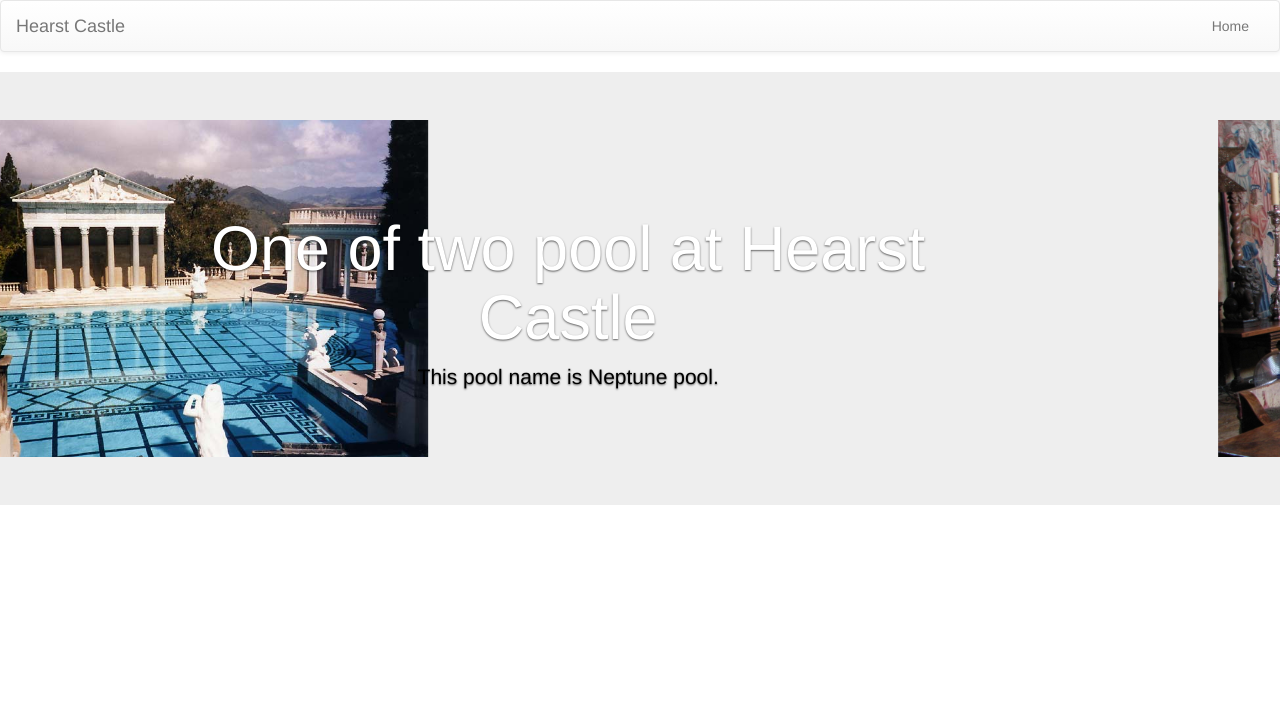
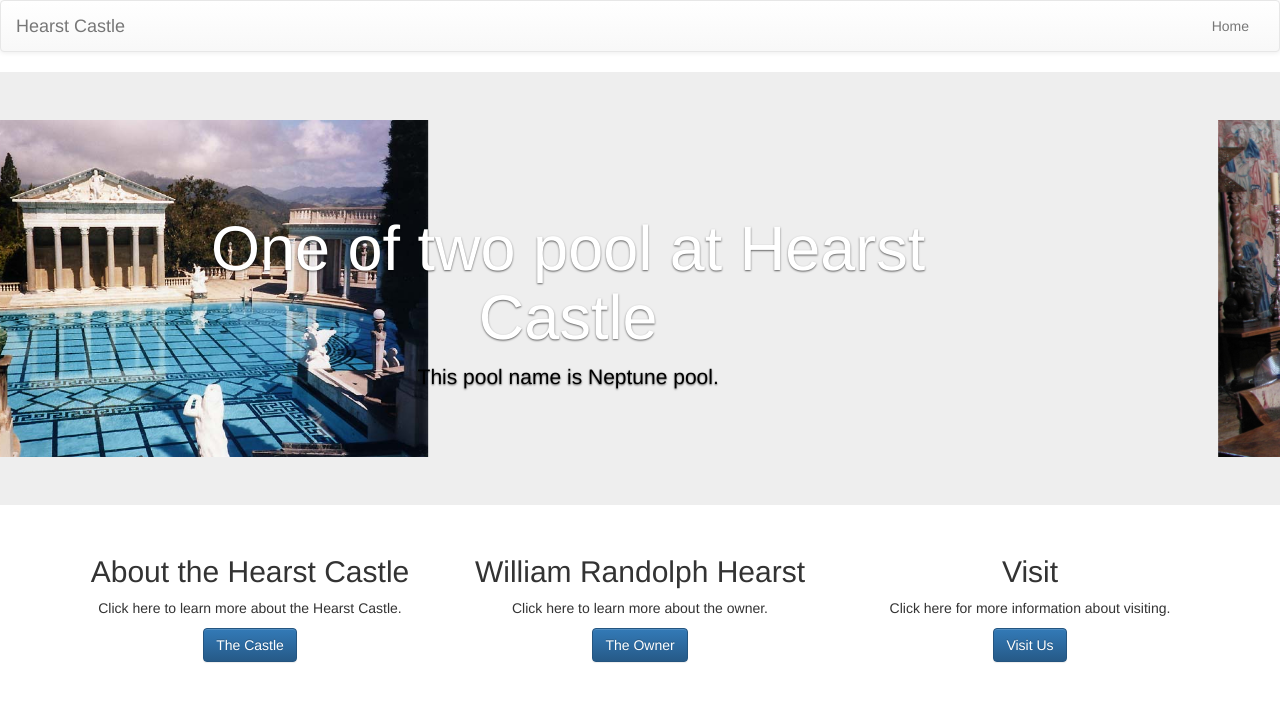
Before and after one commit to Pyrrus/vacation, a plain HTML site: page index.html in a window 1280 px wide. Drawn offline with nearby package versions, Linux system fonts and the light colour scheme.

Commit message:
add links to home page

```diff
--- a/css/style.css
+++ b/css/style.css
@@ -7,3 +7,7 @@
 .carousel-caption p {
   color: black;
 }
+
+.container {
+  text-align: center;
+}
--- a/index.html
+++ b/index.html
@@ -51,8 +51,27 @@
         </div>
       </div>
     </div>
+  </div>
+  <div class="container">
+    <div class="row">
+      <div class="col-md-4">
+        <h2>About the Hearst Castle</h2>
+        <p>Click here to learn more about the Hearst Castle.</p>
+        <a class="btn btn-primary">The Castle</a>
+      </div>
+      <div class="col-md-4">
+        <h2>William Randolph Hearst</h2>
+        <p>Click here to learn more about the owner.</p>
+        <a class="btn btn-primary">The Owner</a>
+      </div>
+      <div class="col-md-4">
+        <h2>Visit</h2>
+        <p>Click here for more information about visiting.</p>
+        <a class="btn btn-primary">Visit Us</a>
+      </div>
+    </div>
+  </div>
 
-  </div>
 
 
   <script src="https://ajax.googleapis.com/ajax/libs/jquery/1.12.4/jquery.min.js"></script>
```
Lines whose indentation alone changed are shown as unchanged.
